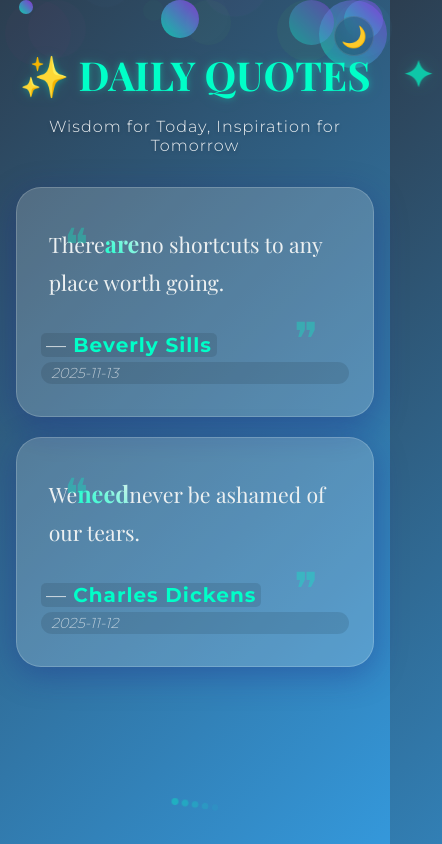
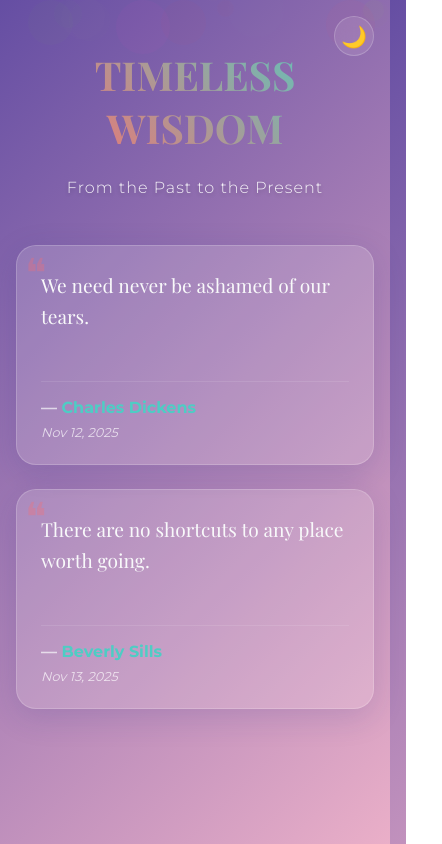
Before and after one commit to dipin13k/daily-quotes, a plain HTML site: page index.html in a window 390 px wide. Shown: the whole page, 442 px wide, since content can reach past the window. Drawn offline with nearby package versions, Linux system fonts and the light colour scheme.

Commit message:
Refactor quotes page layout and styles
Updated the title and styling for the quotes page, enhancing visual elements and responsiveness. Adjusted animations and layout for better user experience.

```diff
--- a/index.html
+++ b/index.html
@@ -3,26 +3,28 @@
 <head>
   <meta charset="UTF-8">
   <meta name="viewport" content="width=device-width, initial-scale=1.0">
-  <title>✨ Daily Quotes</title>
+  <title>✨ Timeless Wisdom</title>
   <link href="https://fonts.googleapis.com/css2?family=Playfair+Display:wght@400;700&family=Montserrat:wght@300;400;500;700&display=swap" rel="stylesheet">
   <style>
     :root {
-      --bg-gradient: linear-gradient(135deg, #2c3e50 0%, #3498db 100%);
-      --card-bg: rgba(255, 255, 255, 0.18);
-      --header-color: #ecf0f1;
-      --accent: #00ffc8;
+      --bg-gradient: linear-gradient(135deg, #654ea3 0%, #eaafc8 100%);
+      --card-bg: rgba(255, 255, 255, 0.15);
+      --header-color: #f8f9fa;
+      --accent: #ff6b6b;
+      --accent2: #4ecdc4;
       --glass-border: 1px solid rgba(255, 255, 255, 0.18);
-      --glass-shadow: 0 8px 32px 0 rgba(31, 38, 135, 0.37);
+      --glass-shadow: 0 8px 32px 0 rgba(31, 38, 135, 0.15);
       --transition-fast: 0.3s cubic-bezier(0.68, -0.55, 0.265, 1.55);
       --transition-smooth: 0.5s ease-in-out;
-      --border-radius: 25px;
+      --border-radius: 20px;
     }
 
     [data-theme="dark"] {
-      --bg-gradient: linear-gradient(135deg, #0f2027, #203a43, #2c5364);
+      --bg-gradient: linear-gradient(135deg, #0f0c29, #302b63, #24243e);
       --card-bg: rgba(20, 20, 30, 0.35);
-      --header-color: #bb86fc;
-      --accent: #03dac6;
+      --header-color: #f8f9fa;
+      --accent: #ff6b6b;
+      --accent2: #4ecdc4;
       --glass-border: 1px solid rgba(70, 70, 90, 0.2);
       --glass-shadow: 0 8px 32px 0 rgba(0, 0, 0, 0.4);
     }
@@ -72,48 +74,37 @@
     /* Header with typing animation */
     header {
       text-align: center;
-      margin: 2rem 0;
+      margin: 2rem 0 3rem;
       position: relative;
       z-index: 1;
     }
     h1 {
       font-family: 'Playfair Display', serif;
       font-size: clamp(2.5rem, 8vw, 4rem);
-      margin-bottom: 1.5rem;
-      color: var(--accent);
-      text-shadow: 0 0 10px rgba(0,255,200,0.3), 0 0 30px rgba(0,255,200,0.1);
+      margin-bottom: 1rem;
+      background: linear-gradient(45deg, var(--accent), var(--accent2));
+      -webkit-background-clip: text;
+      -webkit-text-fill-color: transparent;
       position: relative;
       display: inline-block;
-      animation: glow 3s ease-in-out infinite alternate;
     }
-    @keyframes glow {
-      from { text-shadow: 0 0 5px rgba(0,255,200,0.3), 0 0 15px rgba(0,255,200,0.1); }
-      to { text-shadow: 0 0 15px rgba(0,255,200,0.5), 0 0 30px rgba(0,255,200,0.3), 0 0 45px rgba(0,255,200,0.1); }
-    }
-    h1::before {
+    h1::before, h1::after {
       content: "✦";
       position: absolute;
-      left: -4rem;
-      animation: sparkle 4s ease-in-out infinite alternate-reverse;
+      top: 50%;
+      transform: translateY(-50%);
+      color: var(--accent);
+      opacity: 0.7;
     }
-    h1::after {
-      content: "✦";
-      position: absolute;
-      right: -4rem;
-      animation: sparkle 4s 2s ease-in-out infinite alternate;
-    }
-    @keyframes sparkle {
-      0% { transform: scale(0.5) rotate(0deg); opacity: 0.4; }
-      50% { transform: scale(1.3) rotate(180deg); opacity: 1; }
-      100% { transform: scale(0.5) rotate(360deg); opacity: 0.4; }
-    }
+    h1::before { left: -2rem; }
+    h1::after { right: -2rem; }
 
     .subtitle {
       color: rgba(255, 255, 255, 0.9);
       font-weight: 300;
       font-size: clamp(1rem, 4vw, 1.4rem);
       display: block;
-      margin: -0.5rem 0 2rem;
+      margin-top: 0.5rem;
       text-shadow: 0 2px 4px rgba(0,0,0,0.2);
       letter-spacing: 1px;
     }
@@ -125,8 +116,8 @@
       right: 2rem;
       width: 45px;
       height: 45px;
-      background: rgba(0,0,0,0.2);
-      border: 1px solid rgba(255,255,255,0.1);
+      background: rgba(255,255,255,0.1);
+      border: 1px solid rgba(255,255,255,0.2);
       border-radius: 50%;
       cursor: pointer;
       display: flex;
@@ -138,16 +129,20 @@
       -webkit-backdrop-filter: blur(10px);
     }
     .theme-toggle:hover {
-      transform: scale(1.2) rotate(30deg);
-      background: rgba(255,255,255,0.1);
+      transform: scale(1.1) rotate(30deg);
+      background: rgba(255,255,255,0.2);
+      box-shadow: 0 0 15px rgba(255,255,255,0.2);
     }
     .theme-toggle span {
       font-size: 1.3rem;
     }
 
-    /* Quote container with fade-in animation */
-    #quotes-container {
-      max-width: 900px;
+    /* Quotes grid */
+    #quotes-grid {
+      display: grid;
+      grid-template-columns: repeat(auto-fill, minmax(320px, 1fr));
+      gap: 1.5rem;
+      max-width: 1400px;
       margin: 0 auto;
       opacity: 0;
       animation: fadeIn 1s var(--transition-smooth) forwards;
@@ -157,12 +152,11 @@
       to { opacity: 1; transform: translateY(0); }
     }
 
-    /* Quote cards with 3D effect */
+    /* Quote cards with flip effect */
     .quote-card {
       background: var(--card-bg);
       border-radius: var(--border-radius);
-      padding: 2.5rem 3rem;
-      margin: 2rem 0;
+      padding: 2rem;
       position: relative;
       box-shadow: var(--glass-shadow);
       backdrop-filter: blur(10px);
@@ -170,118 +164,72 @@
       border: var(--glass-border);
       transition: var(--transition-fast);
       transform-style: preserve-3d;
-      transform: perspective(1000px) rotateX(0deg) rotateY(0deg);
+      transform: perspective(1000px) rotateY(0deg);
+      min-height: 280px;
+      display: flex;
+      flex-direction: column;
+      justify-content: space-between;
       opacity: 0;
       animation: cardAppear 0.8s var(--transition-smooth) forwards;
     }
-    .quote-card:nth-child(odd) { animation-delay: 0.3s; }
-    .quote-card:nth-child(even) { animation-delay: 0.6s; }
+    .quote-card:nth-child(1) { animation-delay: 0.1s; }
+    .quote-card:nth-child(2) { animation-delay: 0.2s; }
+    .quote-card:nth-child(3) { animation-delay: 0.3s; }
+    .quote-card:nth-child(4) { animation-delay: 0.4s; }
+    .quote-card:nth-child(5) { animation-delay: 0.5s; }
+    .quote-card:nth-child(6) { animation-delay: 0.6s; }
     @keyframes cardAppear {
       from { opacity: 0; transform: translateY(40px); }
       to { opacity: 1; transform: translateY(0); }
     }
     .quote-card:hover {
-      transform: perspective(1000px)
-               rotateX(6deg)
-               rotateY(6deg)
-               translateY(-10px)
-               scale(1.025);
-      box-shadow: 0 20px 50px 0 rgba(0,0,0,0.3),
-                  0 10px 20px 0 rgba(255,255,255,0.05);
+      transform: perspective(1000px) rotateY(10deg) scale(1.03);
+      box-shadow: 0 20px 50px 0 rgba(0,0,0,0.2);
       border-color: var(--accent);
-    }
-    .quote-card:hover::before {
-      content: '';
-      position: absolute;
-      top: 0;
-      left: 0;
-      right: 0;
-      bottom: 0;
-      border-radius: var(--border-radius);
-      box-shadow: 0 0 20px 5px var(--accent);
-      opacity: 0.4;
-      z-index: -1;
-      animation: pulse 2s ease-in-out infinite alternate;
-    }
-    @keyframes pulse {
-      from { opacity: 0.2; }
-      to { opacity: 0.6; }
     }
 
     /* Quote text styling */
+    .quote-text {
+      font-family: 'Playfair Display', serif;
+      font-size: 1.3rem;
+      line-height: 1.6;
+      margin-bottom: 1.5rem;
+      position: relative;
+      transition: var(--transition-fast);
+    }
     .quote-text::before {
       content: "❝";
       font-family: 'Playfair Display', serif;
-      font-size: 5rem;
+      font-size: 3rem;
       line-height: 1;
       color: var(--accent);
       opacity: 0.3;
       position: absolute;
-      top: -0.8rem;
-      left: 1rem;
+      top: -1.5rem;
+      left: -1rem;
     }
-    .quote-text::after {
-      content: "❞";
-      font-family: 'Playfair Display', serif;
-      font-size: 5rem;
-      line-height: 0;
-      color: var(--accent);
-      opacity: 0.3;
-      position: absolute;
-      bottom: -3.2rem;
-      right: 1.5rem;
-    }
-    .quote-text {
-      font-family: 'Playfair Display', serif;
-      font-size: 1.7rem;
-      line-height: 1.8;
-      font-weight: 500;
-      margin-bottom: 1.8rem;
-      position: relative;
-      transform: scale(0.95);
-      transition: var(--transition-fast);
-    }
-    .quote-card:hover .quote-text {
-      color: white;
-      transform: scale(1.02);
-    }
-    .quote-text span {
-      display: inline-block;
-      background: linear-gradient(45deg, var(--accent), var(--header-color));
-      background-clip: text;
-      -webkit-background-clip: text;
-      -webkit-text-fill-color: transparent;
-      font-weight: 700;
-      font-size: 110%;
-    }
+
     /* Author styling */
     .quote-author {
       font-family: 'Montserrat', sans-serif;
-      font-size: 1.25rem;
-      font-weight: 700;
-      color: var(--accent);
-      letter-spacing: 1px;
-      display: inline-block;
-      position: relative;
-      padding: 0 5px;
-      background: rgba(0,0,0,0.1);
-      border-radius: 5px;
-      margin-bottom: 5px;
+      font-size: 1rem;
+      font-weight: 600;
+      color: var(--accent2);
+      margin-top: auto;
+      padding-top: 1rem;
+      border-top: 1px solid rgba(255,255,255,0.1);
     }
     .quote-author::before {
       content: "— ";
-      font-weight: 400;
       color: var(--header-color);
-      opacity: 0.8;
+      opacity: 0.7;
     }
     .quote-date {
-      font-size: 0.9rem;
-      color: rgba(255,255,255,0.6);
+      font-size: 0.8rem;
+      color: rgba(255,255,255,0.7);
       font-style: italic;
-      font-weight: 300;
-      background: rgba(0,0,0,0.1);
-      padding: 2px 10px;
-      border-radius: 12px;
+      margin-top: 0.5rem;
+      display: block;
     }
 
     /* Loading & error states */
@@ -291,6 +239,7 @@
       padding: 3rem;
       color: var(--accent);
       animation: loadingPulse 2s ease-in-out infinite alternate;
+      grid-column: 1 / -1;
     }
     @keyframes loadingPulse {
       from { opacity: 0.5; transform: scale(0.98); }
@@ -305,11 +254,12 @@
       border-radius: var(--border-radius);
       margin: 2rem 0;
       font-size: 1.1rem;
+      grid-column: 1 / -1;
     }
     .error button {
       padding: 8px 20px;
       margin-top: 1rem;
-      background: linear-gradient(45deg, #ff3a6b, #ff7a45);
+      background: linear-gradient(45deg, var(--accent), var(--accent2));
       color: white;
       border: none;
       border-radius: 25px;
@@ -320,43 +270,29 @@
     }
     .error button:hover {
       transform: scale(1.1);
-      box-shadow: 0 5px 20px rgba(255,100,100,0.4);
+      box-shadow: 0 5px 15px rgba(255,100,100,0.3);
     }
 
-    /* Floating animation for oldest quotes */
-    .floating-dots {
-      position: fixed;
-      bottom: 2rem;
-      left: 50%;
-      transform: translateX(-50%);
-      display: flex;
-      gap: 4px;
-      z-index: 0;
+    /* Floating animation for cards */
+    @keyframes floatCard {
+      0%, 100% { transform: translateY(0); }
+      50% { transform: translateY(-10px); }
     }
-    .dot {
-      width: 6px;
-      height: 6px;
-      background: var(--accent);
-      border-radius: 50%;
-      opacity: 0;
-      animation: fadeDot 4s linear infinite;
-    }
-    .dot:nth-child(2) { animation-delay: 0.2s; }
-    .dot:nth-child(3) { animation-delay: 0.4s; }
-    .dot:nth-child(4) { animation-delay: 0.6s; }
-    .dot:nth-child(5) { animation-delay: 0.8s; }
-    @keyframes fadeDot {
-      0%, 100% { opacity: 0; transform: translateY(0); }
-      50% { opacity: 0.7; transform: translateY(-15px) scale(1.3); }
+    .quote-card:hover {
+      animation: floatCard 3s ease-in-out infinite;
     }
 
     /* Mobile responsiveness */
     @media (max-width: 768px) {
+      #quotes-grid {
+        grid-template-columns: repeat(auto-fill, minmax(280px, 1fr));
+      }
       .quote-card {
-        padding: 2rem 1.5rem;
+        padding: 1.5rem;
+        min-height: 250px;
       }
       .quote-text {
-        font-size: 1.4rem;
+        font-size: 1.2rem;
       }
       .theme-toggle {
         top: 1rem;
@@ -368,16 +304,11 @@
     @media (max-width: 600px) {
       body { padding: 1rem; }
       .quote-card {
-        transform: none !important;
-        margin: 1.2rem 0;
+        min-height: 220px;
       }
       .quote-text::before {
-        font-size: 3rem;
-        top: -0.2rem;
-      }
-      .quote-text::after {
-        font-size: 3rem;
-        bottom: -2.2rem;
+        font-size: 2.5rem;
+        top: -1.2rem;
       }
     }
   </style>
@@ -386,13 +317,13 @@
   <div class="particles" id="particles"></div>
 
   <header>
-    <h1>✨ DAILY QUOTES</h1>
-    <span class="subtitle">Wisdom for Today, Inspiration for Tomorrow</span>
+    <h1>TIMELESS WISDOM</h1>
+    <span class="subtitle">From the Past to the Present</span>
   </header>
 
-  <div id="quotes-container">
+  <div id="quotes-grid">
     <div class="loading">
-      <span>🔮 Loading today's wisdom...</span>
+      <span>🔮 Loading wisdom through the ages...</span>
     </div>
   </div>
 
@@ -400,26 +331,19 @@
     <span id="theme-icon">🌙</span>
   </div>
 
-  <div class="floating-dots">
-    <div class="dot"></div><div class="dot"></div>
-    <div class="dot"></div><div class="dot"></div><div class="dot"></div>
-  </div>
-
   <script>
     // Create animated particles
     function createParticles() {
       const container = document.getElementById('particles');
-      for (let i = 0; i < 30; i++) {
+      for (let i = 0; i < 25; i++) {
         const particle = document.createElement('div');
         particle.className = 'particle';
-        const size = Math.random() * 60 + 10;
+        const size = Math.random() * 50 + 5;
         particle.style.width = `${size}px`;
         particle.style.height = `${size}px`;
         particle.style.left = `${Math.random() * 100}vw`;
-        particle.style.opacity = Math.random() * 0.5 + 0.3;
-        particle.style.background = Math.random() > 0.8
-          ? 'linear-gradient(45deg, #00ffc8, #a82cff)'
-          : `hsl(${Math.random() * 360}, 70%, 60%, ${Math.random() * 0.1 + 0.02})`;
+        particle.style.opacity = Math.random() * 0.4 + 0.1;
+        particle.style.background = `hsl(${Math.random() * 360}, 70%, 60%, ${Math.random() * 0.1 + 0.02})`;
         particle.style.animationDuration = `${Math.random() * 20 + 15}s`;
         particle.style.animationDelay = `${Math.random() * 10}s`;
         container.appendChild(particle);
@@ -430,16 +354,15 @@
     function toggleTheme() {
       const icon = document.getElementById('theme-icon');
       const body = document.body;
-      body.classList.toggle('dark-mode');
 
-      if (body.classList.contains('dark-mode')) {
+      if (body.getAttribute('data-theme') === 'dark') {
+        body.setAttribute('data-theme', 'light');
+        icon.innerHTML = '🌙';
+        localStorage.setItem('theme', 'light');
+      } else {
         body.setAttribute('data-theme', 'dark');
         icon.innerHTML = '☀️';
         localStorage.setItem('theme', 'dark');
-      } else {
-        body.setAttribute('data-theme', 'light');
-        icon.innerHTML = '🌙';
-        localStorage.setItem('theme', 'light');
       }
     }
 
@@ -451,63 +374,48 @@
       icon.innerHTML = savedTheme === 'dark' ? '☀️' : '🌙';
     }
 
-    // Highlight a random word in each quote
-    function highlightRandomWord() {
-      document.querySelectorAll('.quote-text').forEach(text => {
-        const words = text.innerText.split(' ');
-        if (words.length < 3) return;
-
-        const span = document.createElement('span');
-        const randomIndex = Math.floor(Math.random() * (words.length - 2)) + 1;
-
-        const before = words.slice(0, randomIndex).join(' ');
-        const highlight = `<span>${words[randomIndex]}</span>`;
-        const after = words.slice(randomIndex + 1).join(' ');
-
-        text.innerHTML = before + highlight + after;
-      });
-    }
-
-    // Smooth reveal animation for cards
-    function animateCards(card, index) {
-      card.style.opacity = '0';
-      setTimeout(() => {
-        card.style.opacity = '1';
-        card.style.transform = 'translateY(0)';
-      }, 300 + (index * 100));
-    }
-
     // Main quote loading
     async function loadQuotes() {
-      const container = document.getElementById('quotes-container');
+      const container = document.getElementById('quotes-grid');
 
       try {
         const response = await fetch('quotes.json');
         const data = await response.json();
 
-        if (data.length === 0) {
-          container.innerHTML = '<div class="error">No quotes yet. Check back tomorrow! ✨</div>';
+        if (!data || data.length === 0) {
+          container.innerHTML = '<div class="error">No quotes found. Check back later! ✨</div>';
           return;
         }
 
         // Clear loading
         container.innerHTML = '';
 
+        // Sort from oldest to newest
+        const sortedQuotes = [...data].sort((a, b) => new Date(a.date) - new Date(b.date));
+
         // Create cards
-        const reversedData = data.reverse();
-        reversedData.forEach((quote, index) => {
+        sortedQuotes.forEach((quote, index) => {
           const card = document.createElement('div');
           card.className = 'quote-card';
+          card.style.animationDelay = `${index * 0.1}s`;
+
+          // Format date
+          const formattedDate = new Date(quote.date).toLocaleDateString('en-US', {
+            year: 'numeric',
+            month: 'short',
+            day: 'numeric'
+          });
+
           card.innerHTML = `
             <div class="quote-text">${quote.quote}</div>
             <div class="quote-author">${quote.author}</div>
-            <div class="quote-date">${quote.date}</div>
+            <div class="quote-date">${formattedDate}</div>
           `;
+
           container.appendChild(card);
-          animateCards(card, index);
 
-          // 3D effect on mouse move
-          card.addEventListener('mousemove', e => {
+          // Add hover effect
+          card.addEventListener('mousemove', (e) => {
             const rect = card.getBoundingClientRect();
             const x = e.clientX - rect.left;
             const y = e.clientY - rect.top;
@@ -515,19 +423,16 @@
             const centerX = rect.width / 2;
             const centerY = rect.height / 2;
 
-            const rotateY = (x - centerX) / 10;
-            const rotateX = (centerY - y) / 10;
+            const rotateY = (x - centerX) / 15;
+            const rotateX = (centerY - y) / 15;
 
-            card.style.transform = `perspective(1000px) rotateX(${rotateX}deg) rotateY(${rotateY}deg) scale(1.05)`;
+            card.style.transform = `perspective(1000px) rotateX(${rotateX}deg) rotateY(${rotateY}deg) scale(1.03)`;
           });
 
           card.addEventListener('mouseout', () => {
             card.style.transform = 'perspective(1000px) rotateX(0) rotateY(0) scale(1)';
           });
         });
-
-        // Highlight words after display
-        setTimeout(highlightRandomWord, 1000);
 
       } catch (error) {
         console.error('Error:', error);
```
